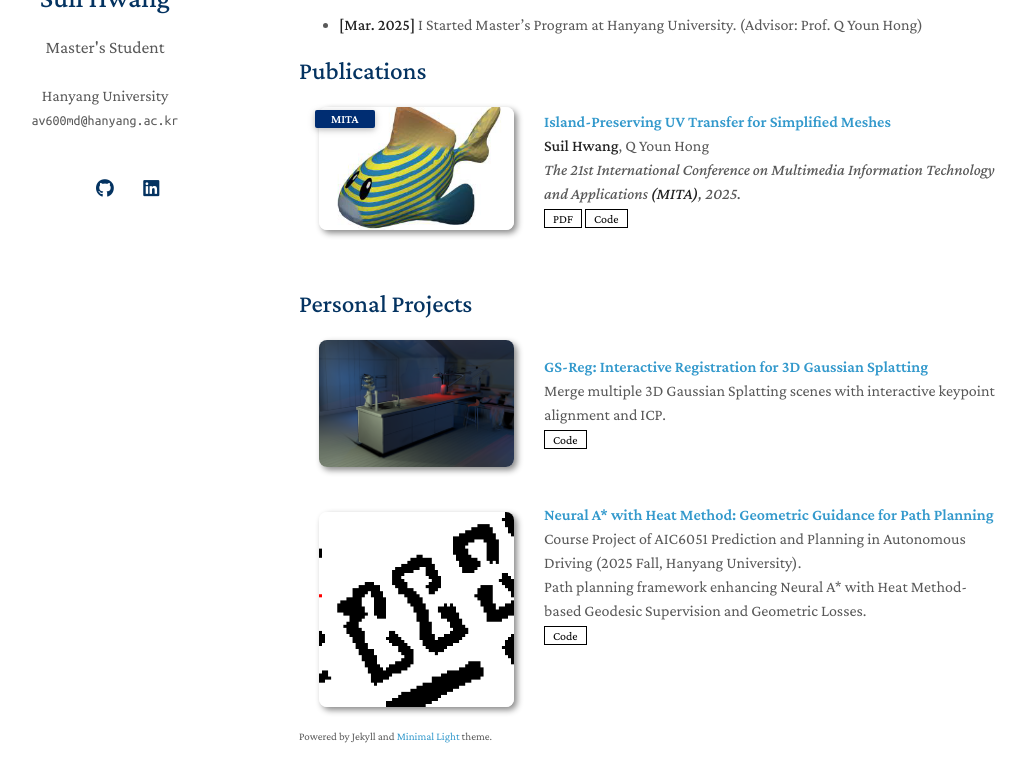
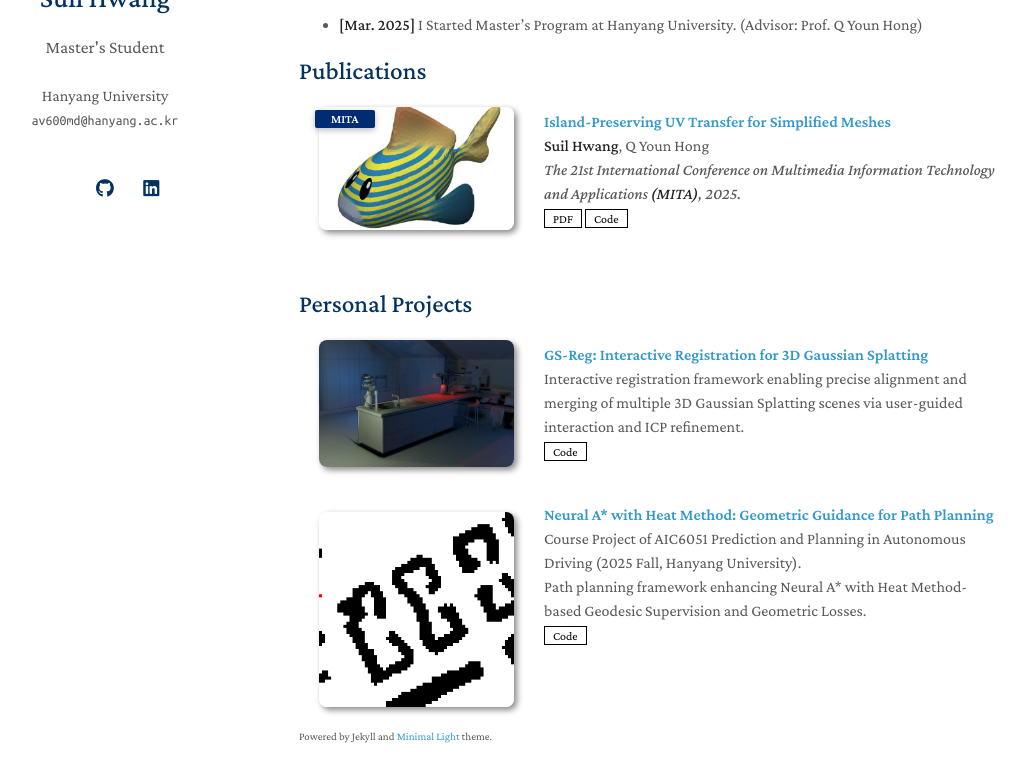
Before and after one commit to suil-hwang/suil-hwang.github.io, a Jekyll site: the page built from index.md, in a window 1280 px wide and 1023 px high, cut to the strip 206-988 px from the top of the window. Shown: the whole strip, without its empty margins (171-1197 px from the left). Built offline with Jekyll 4.4.1, drawn with Linux system fonts in a browser that asks for light colours; a style sheet for code colours, icons or effects is not loaded.

Commit message:
modified

```diff
--- a/_data/PersonalProjects.yml
+++ b/_data/PersonalProjects.yml
@@ -1,6 +1,6 @@
 main:
   - title: "GS-Reg: Interactive Registration for 3D Gaussian Splatting"
-    description: Merge multiple 3D Gaussian Splatting scenes with interactive keypoint alignment and ICP.
+    description: Interactive registration framework enabling precise alignment and merging of multiple 3D Gaussian Splatting scenes via user-guided interaction and ICP refinement.
     code: https://github.com/suil-hwang/GS-Reg
     image: ./assets/img/GS-Reg.png
   - title: "Neural A* with Heat Method: Geometric Guidance for Path Planning"
```
